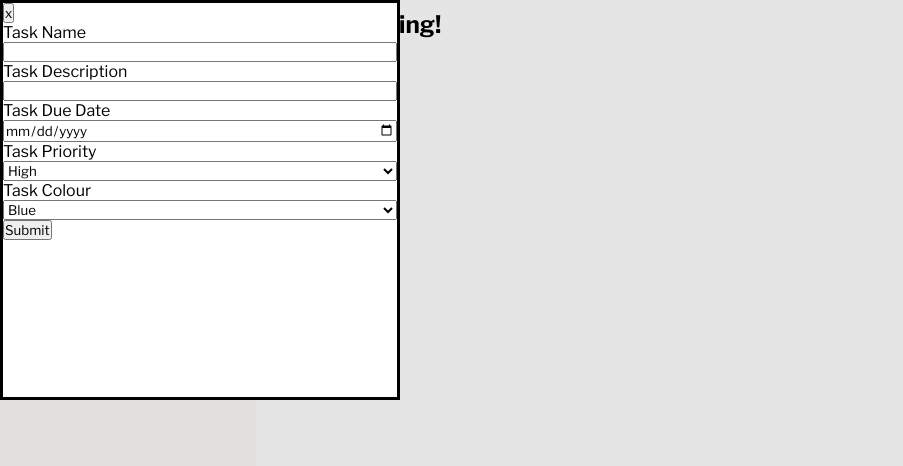
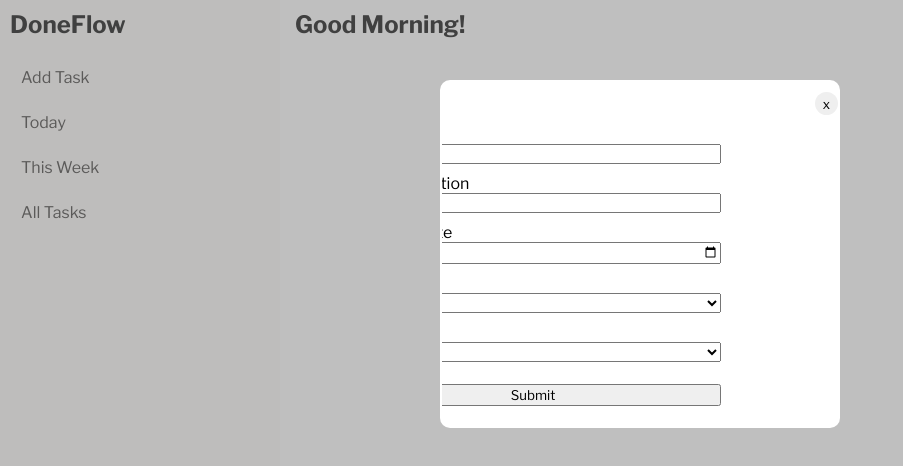
Before and after one commit to vasenkom/To-do-app, a website built with webpack: page src/index.html in a window 1280 px wide. Both pictures are taken after a click on the button "Add Task". Shown: the whole page, without its empty margins (0-903 px from the left). Built offline with nearby package versions, Linux system fonts and the light colour scheme.

Commit message:
add style for dialog window and all the elements inside: close/submit button, form

```diff
--- a/src/style.css
+++ b/src/style.css
@@ -10,12 +10,12 @@ body {
 }
 .menu {
   padding-left: 10px;
-  width: 20%;
+  width: 35vh;
   display: flex;
   flex-direction: column;
   gap: 12px;
   border-right: 1px solid transparent;
-  height: 585px;
+  height: 100vh;
   background-color: #fcfaf8;
 }
 .menu h2 {
@@ -43,11 +43,40 @@ body {
 
 /* Dialog */
 .addTaskDialogHTML {
+  position: absolute;
+  margin-left: auto;
+  margin-right: auto;
+  margin-top: 10vh;
   width: 400px;
-  height: 400px;
+  height: 348px;
+  border: 2px solid transparent;
+  border-radius: 10px;
 }
-
 .addTaskDialogHTML div {
   display: flex;
   flex-direction: column;
 }
+.closeDialog {
+  margin-top: 10px;
+  margin-left: 60vh;
+  border-radius: 50%;
+  border: none;
+  width: 23px;
+  height: 23px;
+  cursor: pointer;
+  text-align: center;
+}
+.addTaskFormHTML {
+  margin: 10px;
+  display: flex;
+  flex-direction: column;
+  gap: 10px;
+}
+.submitAddTaskFormHTML {
+  margin-top: 12px;
+  height: 22px;
+}
+::backdrop {
+  background-color: gray;
+  opacity: 0.5;
+}
```
